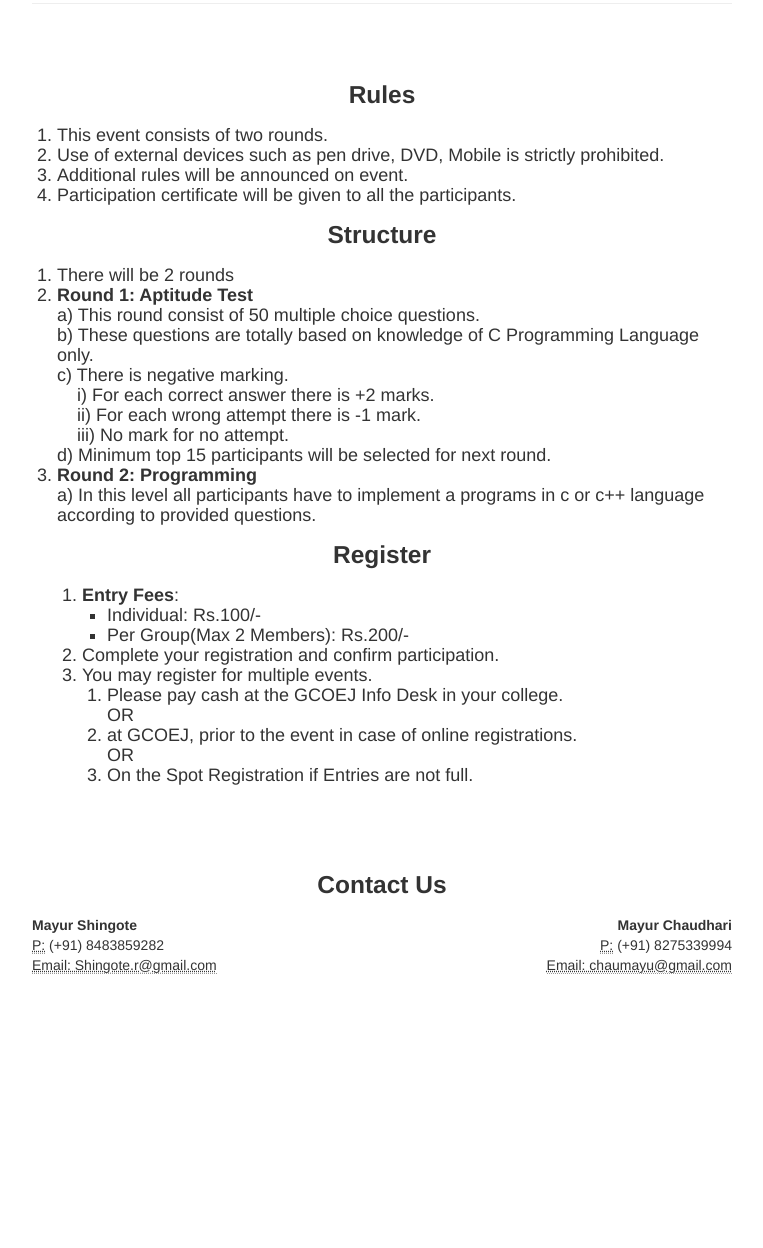
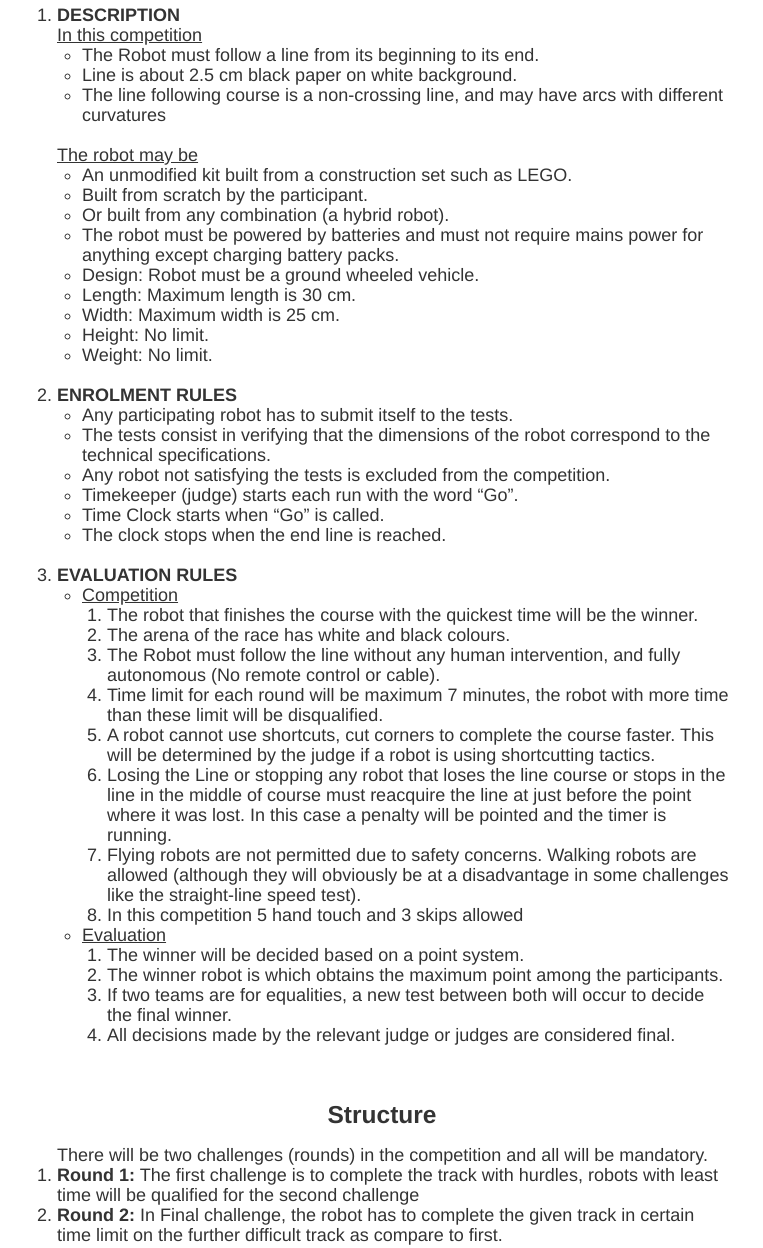
Before and after one commit to chavanshashank/TechnoArena15-Web-Mb, a plain HTML site: page mobile/linefollow.html in a window 1280 px wide. Shown: the part 561-1809 px from the top of the page, without its empty margins (258-1021 px from the left). Before the commit the page ends 1596 px from the top, so only its background shows below. Drawn offline with Linux system fonts and the light colour scheme.

Commit message:
robotics done!! :+1:

```diff
--- a/mobile/linefollow.html
+++ b/mobile/linefollow.html
@@ -4,7 +4,7 @@
 		<meta charset="UTF-8" />
 		<meta http-equiv="X-UA-Compatible" content="IE=edge">
 		<meta name="viewport" content="width=device-width, initial-scale=1">
-		<title>Code Forces,Technoarena 2015 | The National Level Technical Event, Government College of Engineering, Jalgaon.</title>
+		<title>Line Follower,Technoarena 2015 | The National Level Technical Event, Government College of Engineering, Jalgaon.</title>
 		<meta name="description" content="National level technical event organised by Government college of engineering, Jalgaon." />
 		<meta name="keywords" content="technoarena,technoarena 2015,government college of engineering jalgaon,gcoej,techno-arena" />
 		<link href="css/bootstrap.css" rel="stylesheet">
@@ -67,8 +67,8 @@
       <hr>
 
       <div class="jumbotron">
-        <h1><center>Code Forces</center></h1><br/>
-        <p class="lead">If you think you are really passionate for C programming then this is exactly the event that you are looking for. This event gives all the C/C++ programmers a platform to showcase their coding skills. Code Forces will give participants an excellent opportunity to evaluate their C/C++ coding skills and competing with others will be a pleasant experience to test yourself. Participants would be tested on grounds of aptitude test base on C/C++ programming, debugging & efficiency. Participate and test your passion towards C/C++ programming. </p>
+        <h1><center>Line Follower</center></h1><br/>
+        <p class="lead">The objective of this contest is for a robot to follow a black line on a white background, without losing the line, and navigating several 90 degree turns. The robot to complete the course in the shortest period of time while accurately tracking the course line from start to finish wins. </p>
       </div>
 
       <hr>
@@ -77,33 +77,77 @@
         <div class="span12">
         <h3><center>Rules<center></h3>
         <ol class="space" style="font-size:18px;">
-						<li>This event consists of two rounds.</li>
-						<li>Use of external devices such as pen drive, DVD, Mobile is strictly prohibited.</li>
-						<li>Additional rules will be announced on event.</li>
-						<li>Participation certificate will be given to all the participants.</li>
+
+				<li><strong>DESCRIPTION</strong></li>
+				<u>In this competition</u>
+				<ul>
+				<li>The Robot must follow a line from its beginning to its end.</li>
+				<li>Line is about 2.5 cm black paper on white background.</li>
+				<li>The line following course is a non-crossing line, and may have arcs with different curvatures</li>
+				</ul>
+				<br/>
+				<u>The robot may be</u>
+				<ul>
+				<li>An unmodified kit built from a construction set such as LEGO.</li>
+				<li>Built from scratch by the participant.</li>
+				<li>Or built from any combination (a hybrid robot).</li>
+				<li>The robot must be powered by batteries and must not require mains power for anything except charging battery packs. </li>
+				<li>Design: Robot must be a ground wheeled vehicle.</li>
+				<li>Length: Maximum length is 30 cm.</li>
+				<li>Width: Maximum width is 25 cm.</li>
+				<li>Height:  No limit.</li>
+				<li>Weight: No limit.</li>
+				</ul>
+				<br/>
+				<li><strong>ENROLMENT RULES</strong></li>
+				<ul>
+				<li>Any participating robot has to submit itself to the tests.</li>
+				<li>The tests consist in verifying that the dimensions of the robot correspond to the technical specifications.</li>
+				<li>Any robot not satisfying the tests is excluded from the competition.</li>
+				<li>Timekeeper (judge) starts each run with the word &ldquo;Go&rdquo;.</li>
+				<li>Time Clock starts when &ldquo;Go&rdquo; is called.</li>
+				<li>The clock stops when the end line is reached.</li>
+				</ul>
+				<br/>
+				<li><strong>EVALUATION RULES</strong></li>
+				<ul>
+				<li><u>Competition</u>
+				<ol>
+				<li>The robot that finishes the course with the quickest time will be the winner.</li>
+				<li>The arena of the race has white and black colours.</li>
+				<li>The Robot must follow the line without any human intervention, and fully autonomous (No remote control or cable).</li>
+				<li>Time limit for each round will be maximum 7 minutes, the robot with more time than these limit will be disqualified.</li>
+				<li>A robot cannot use shortcuts, cut corners to complete the course faster. This will be determined by the judge if a robot is using shortcutting tactics.</li>
+				<li>Losing the Line or stopping any robot that loses the line course or stops in the line in the middle of course must reacquire the line at just before the point where it was lost. In this case a penalty will be pointed and the timer is running.</li>
+				<li>Flying robots are not permitted due to safety concerns. Walking robots are allowed (although they will obviously be at a disadvantage in some challenges like the straight-line speed test).</li>
+				<li>In this competition 5 hand touch and 3 skips allowed</li>
+				</ol>
+				</li>
+				<li><u>Evaluation</u>
+				<ol>
+				<li>The winner will be decided based on a point system.</li>
+				<li>The winner robot is which obtains the maximum point among the participants.</li>
+				<li>If two teams are for equalities, a new test between both will occur to decide the final winner.</li>
+				<li>All decisions made by the relevant judge or judges are considered final.</li>
+				</ol>
+				</li>
+				</ul>
 		</ol>
-			<h3><center>Structure</center></h3>
+
+			<h3><center><br/>Structure</center></h3>
 			<ol class="space" style="font-size:18px;">
-				<li>There will be 2 rounds </li>
-				<li><strong>Round 1: Aptitude Test</strong>
-							<br />a)	This round consist of 50 multiple choice questions.
-							<br />b)	These questions are totally based on knowledge of C Programming Language only.
-							<br />c)	There is negative marking.
-							<br />&nbsp&nbsp&nbsp i)	For each correct answer there is +2 marks.
-							<br />&nbsp&nbsp&nbsp	    ii)	For each wrong attempt there is -1 mark.
-							<br />&nbsp&nbsp&nbsp	    iii)	 No mark for no attempt.
-							<br />d)	Minimum top 15 participants will be selected for next round.
-				</li>
-				<li><strong>Round 2: Programming </strong>
-							<br />a)	In this level all participants have to implement a programs in c or c++ language according to provided questions.</li>
-				</ol>
-			<h3><center>Register</center></h3>
+
+					There will be two challenges (rounds) in the competition and all will be mandatory.
+						<li><strong>Round 1:</strong>
+						The first challenge is to complete the track with hurdles, robots with least time will be qualified for the second challenge</li>
+						<li><strong>Round 2:</strong> In Final challenge, the robot has to complete the given track in certain time limit on the further difficult track as compare to first.</li>
+			</ol>
+			<h3><center><br/>Register</center></h3>
 			<ol class="space" style="font-size:18px;">
 				<p><ol>
 					<li><strong>Entry Fees</strong>:
 						<ul>
-							<li>Individual: Rs.100/-</li>
-							<li>Per Group(Max 2 Members): Rs.200/- </li>
+							<li>Per Group(Max 3 Members): Rs.300/- </li>
 						</ul>
 					</li>
 
@@ -125,20 +169,20 @@
         </div>
       </div>
       <div class="row-fluid">
-      <div class="span12"><h3><center>Contact Us</center></h3></div>
+      <div class="span12"><h3><center><br/>Contact Us</center></h3></div>
       </div>
       <div class="row-fluid">
 				<div class="span6">
 					<address>
-								<strong>Mayur Shingote</strong><br>
-								<abbr title="Phone">P:</abbr> (+91) 8483859282<br>
-								<abbr title ="Email">Email: Shingote.r@gmail.com</abbr>
+								<strong>Rajesh Pasrate</strong><br>
+								<abbr title="Phone">P:</abbr> (+91) 7385056601<br>
+								<abbr title ="Email">pasrater@gmail.com</abbr>
 							</address>
 				</div>
 		<div class="span6" align="right">
-					 <address><strong>Mayur Chaudhari</strong><br>
-						            <abbr title="Phone"> P:</abbr> (+91) 8275339994<br>
-						            <abbr title ="Email">Email: chaumayu@gmail.com</abbr>
+					 <address><strong>Manish Patil</strong><br>
+						            <abbr title="Phone"> P:</abbr> (+91) 7385207752<br>
+						            <abbr title ="Email">manishspatil1994@gmail.com</abbr>
 					              </address>
 
 		</div>
```
Also changed, not shown: mobile/mudrobo.html (+34 -33 lines).
